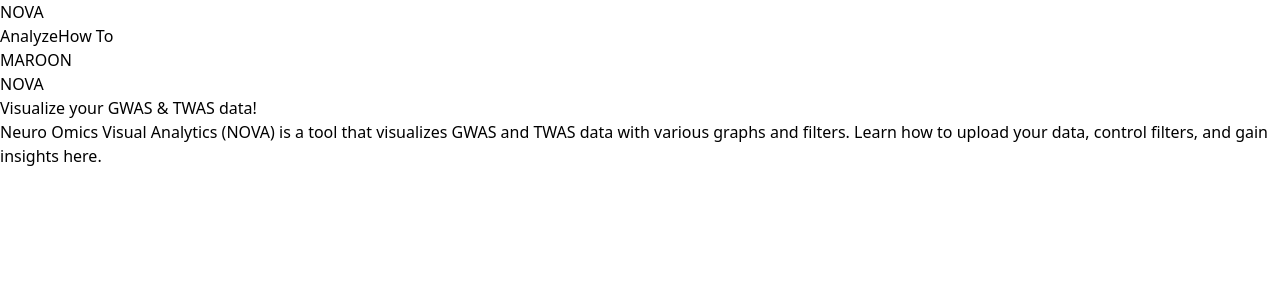
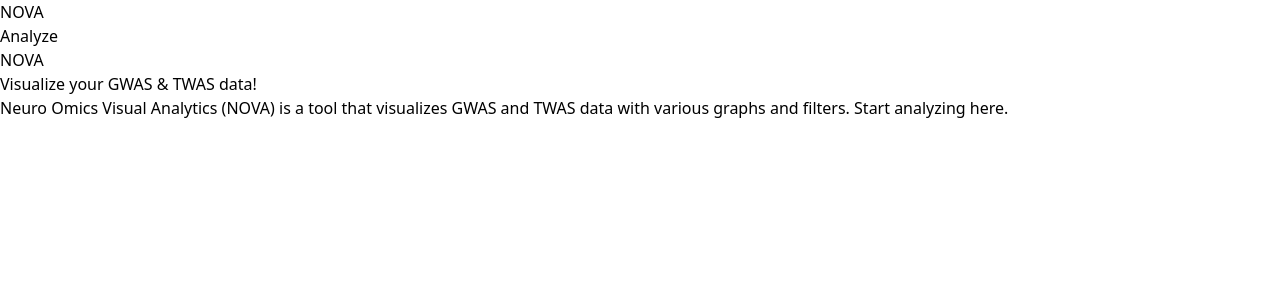
Before and after one commit to rubinovlab/nova, a Next.js app: page / in a window 1280 px wide. Shown: the top 300 px of the page. Built offline with nearby package versions, Linux system fonts and the light colour scheme.

Commit message:
updated homepage

```diff
--- a/app/how-to/page.tsx
+++ b/app/how-to/page.tsx
@@ -4,7 +4,6 @@ export default function Home() {
   return (
     <div className="px-20 py-10">
       <p className="text-3xl mb-4 text-center font-semibold">How To Use NOVA</p>
-      <p className="text-xl">Big Chungus was here.</p>
     </div>
   );
 }
--- a/app/page.tsx
+++ b/app/page.tsx
@@ -13,11 +13,10 @@ export default function Home() {
       </p>
       <p className="text-xl font-light mx-20">
         Neuro Omics Visual Analytics (NOVA) is a tool that visualizes GWAS and
-        TWAS data with various graphs and filters. Learn how to upload your
-        data, control filters, and gain insights{" "}
+        TWAS data with various graphs and filters. Start analyzing{" "}
         <span
           className="underline hover:text-gray-500 transition cursor-pointer"
-          onClick={() => router.push("/how-to")}
+          onClick={() => router.push("/compare")}
         >
           here
         </span>
--- a/components/Navbar.tsx
+++ b/components/Navbar.tsx
@@ -14,10 +14,6 @@ export default function Navbar() {
         <Link href="/compare" className="hover:text-gray-500 transition">
           Analyze
         </Link>
-        <Link href="/how-to" className="hover:text-gray-500 transition">
-          How To
-        </Link>
-        <p>MAROON</p>
       </div>
     </nav>
   );
```
